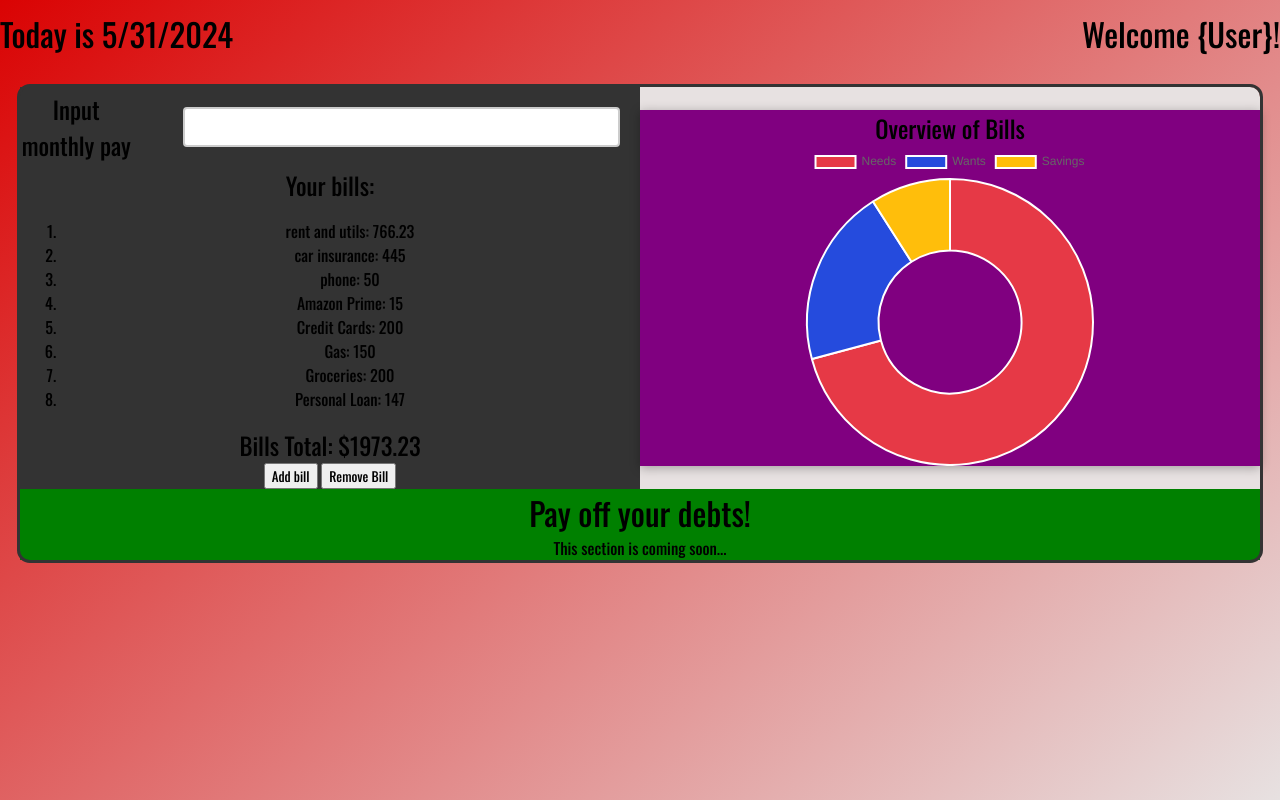
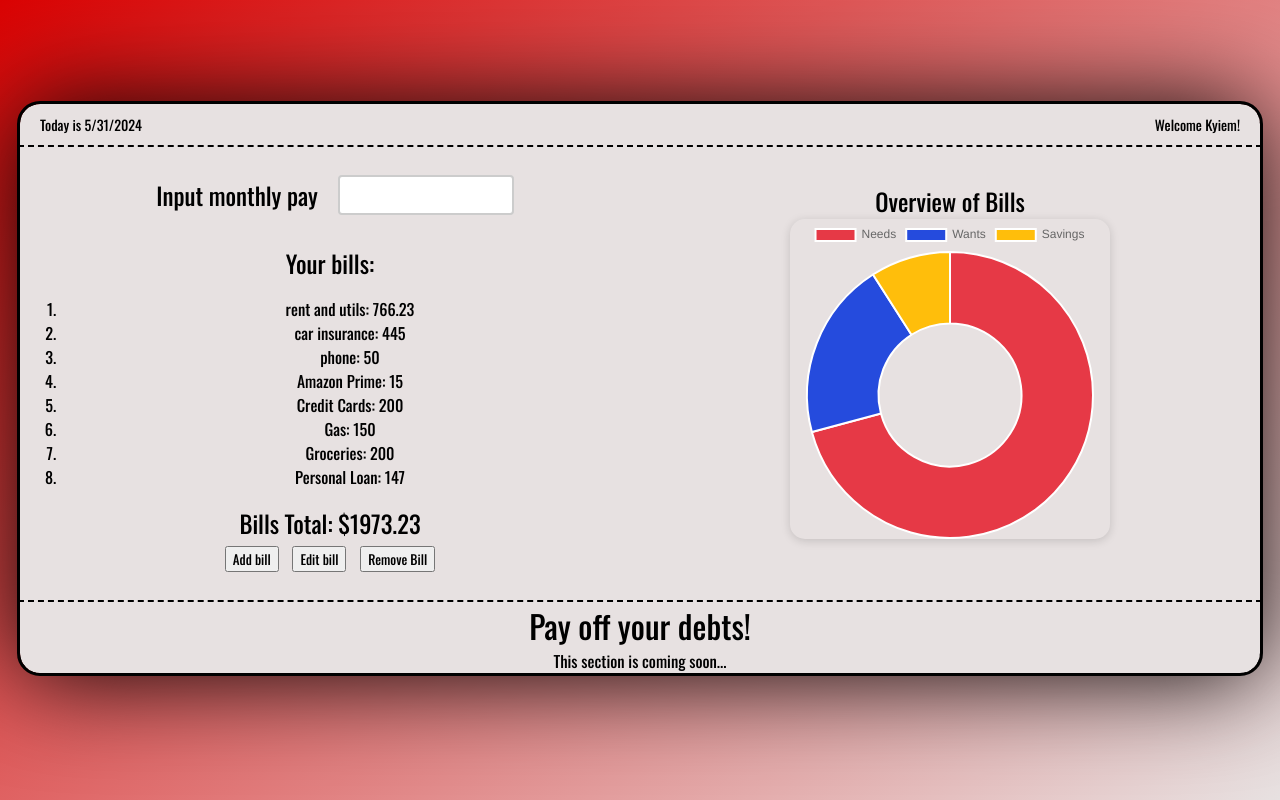
Before and after one commit to IgItIsKyi/Budget-For-U-Website, a website with bundled scripts: page homepage.html in a window 1280 px wide. Built offline with nearby package versions, Linux system fonts and the light colour scheme.

Commit message:
finished up css of homepage and added edit btn

```diff
--- a/homepage.html
+++ b/homepage.html
@@ -11,12 +11,16 @@
 
 </head>
 <header >
-    <h1 id="Welcome_Title">Today is </h1>
-    <h1>Welcome {User}!</h1>
+
 </header>
 
-<body>
+<body class="dashboard">
     <div class="main_page">
+
+        <div class="heading">
+            <h1 id="Welcome_Title">Today is </h1>
+            <h1>Welcome Kyiem!</h1>
+        </div>
 
 
         <!-- Bills Section -->
@@ -29,6 +33,7 @@
             <ol id="displayed_bills"></ol>
             <h2 id="bill_total">Bills Total: </h2>
             <button onclick="addBill()">Add bill</button>
+            <button onclick="editBill()">Edit bill</button>
             <button onclick="removeBill()">Remove Bill</button>
         </div>
         <!-- End of Bills Section -->
@@ -37,7 +42,7 @@
         <div id="chart">
             <center>
             <h2>Overview of Bills</h2>
-            <div style="height:40vh">
+            <div style="max-height:40vh">
                 <canvas id="pie-chart"></canvas>
             </div>
             </center>
@@ -66,7 +71,7 @@
 
     // Start of display_bills function
     function display_bills() {
-
+        // Temp view for bills as of now
         console.log("Running Display bills function.")
         bill_names = ["rent and utils", "car insurance", "phone", "Amazon Prime", "Credit Cards", "Gas", "Groceries", "Personal Loan"];
         bill_costs = [766.23, 445.00, 50.00, 15.00, 200.00, 150.00, 200, 147]
@@ -101,6 +106,12 @@
     // Start of AddBill function
     function addBill(){
         alert('Still working on "Add Bill" button')
+    }
+    // End of addBill function
+
+    // Start of editBill function
+    function editBill(){
+        alert('Still working on "Edit Bill" button')
     }
     // End of addBill function
 
--- a/style.css
+++ b/style.css
@@ -271,63 +271,101 @@ input[type="submit"]:hover {
 
 /* Start of homepage.html */
 
+.dashboard {
+    margin-top: 5%;
+    align-content: center;
+    justify-content: center;
+}
+
 .main_page {
     display: grid;
     grid-template-columns: 50% 50%;
-    outline-width: 3px;
-    outline-color: #333;
-    outline-style: solid;
+    outline: solid 3px black;
+    border-radius: 20px;
     background-color: #e7e1e1;
     margin: 20px;
-    border-radius: 10px;
+    box-shadow: 0 2px 100px rgba(0, 0, 0, 1);
 }
 
 #bills {
-    grid-row-start: 1;
-    grid-row-end: 1;
+    grid-row-start: 2;
+    grid-row-end: 2;
     text-align: center;
     grid-column-start: 1;
     grid-column-end: 2;
-    background-color: #333;
     justify-content: center;
     margin-left: 0;
 }
 
+#bills button {
+    margin: 5px;
+}
+
 #paycheck-input {
-    display: flex;
+    display: grid;
     justify-content: center;
     align-items: center;
 }
 
 #paycheck-input h2 {
-    margin-right: 30px;
+    margin-right: 10px;
+    grid-row: 1;
+    grid-column: 1;
 }
 
 #paycheck-input input {
-    margin: 20px;
+    margin: 30px 10px;
+    grid-row: 1;
+    grid-column: 2;
+
+}
+
+
+.heading {
+    padding: 10px 20px;
+    outline-style: dashed;
+    outline-width: 2px;
+    border-radius: 20px 20px 0px 0px ;
+    grid-column-start: 1;
+    grid-column-end: 3;
+    grid-row-start: 1;
+    grid-row-end: 1;
+    align-items: center;
+    display: flex;
+    justify-content: space-between;
+}
+
+.heading h1 {
+    font-size: 14px;
 }
 
 #chart {
-    background-color: purple;
     align-items: center;
     align-self: center;
-    grid-row-start: 1;
-    grid-row-end: 1;
+    grid-row-start: 2;
+    grid-row-end: 2;
     grid-column-start: 2;
     grid-column-end: 3;
     margin-right: 0px;
-    box-shadow: 0 2px 10px rgba(0, 0, 0, 0.3);
+
 
 
 }
 
+canvas {
+    box-shadow: 0 2px 10px rgba(0, 0, 0, 0.15);
+    border-radius: 15px;
+}
+
 #debt-payments {
+    outline: dashed 2px black;
+    border-radius: 0px 0px 20px 20px ;
     text-align: center;
-    grid-row-start: 2;
-    grid-row-end: 2;
+    grid-row-start: 3;
+    grid-row-end: 3;
     grid-column-start: 1;
     grid-column-end: 3;
-    background-color: green;
+    margin-top: 25px;
     margin-bottom: 0;
     margin-right: 0;
 }
```
Also changed, not shown: signup.html (+3 -1 lines).
